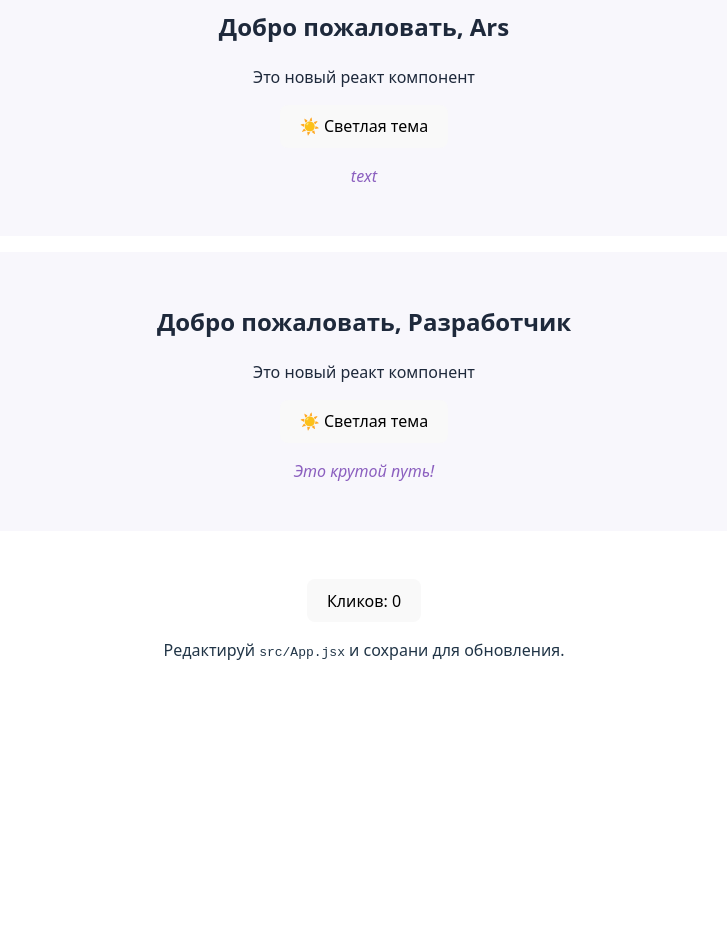
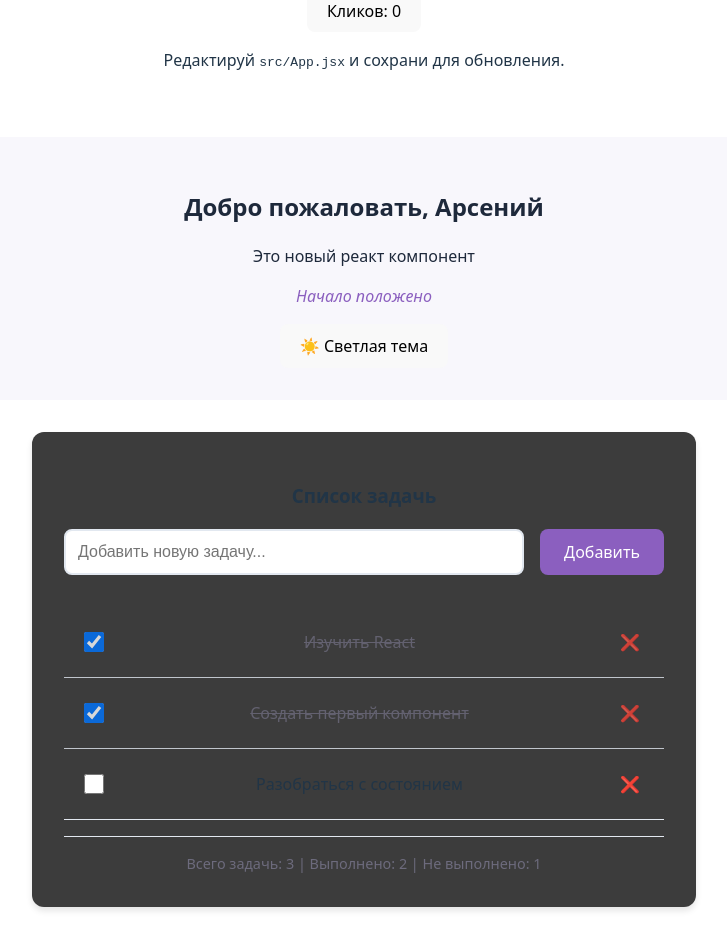
Before and after one commit to Kiberars/React-First-Project, a React (Vite) app: page / in a window 1280 px wide. Shown: the part 200-1150 px from the top of the page, without its empty margins (276-1003 px from the left). Before the commit the page ends 943 px from the top, so only its background shows below. Built offline with nearby package versions, Linux system fonts and the light colour scheme.

Commit message:
Добавли todo лист, разобрался с добавление и удаления из массива

```diff
--- a/src/App.css
+++ b/src/App.css
@@ -3,34 +3,6 @@
   margin: 0 auto;
   padding: 2rem;
   text-align: center;
-}
-
-.logo {
-  height: 6em;
-  padding: 1.5em;
-  will-change: filter;
-  transition: filter 300ms;
-}
-.logo:hover {
-  filter: drop-shadow(0 0 2em #646cffaa);
-}
-.logo.react:hover {
-  filter: drop-shadow(0 0 2em #61dafbaa);
-}
-
-@keyframes logo-spin {
-  from {
-    transform: rotate(0deg);
-  }
-  to {
-    transform: rotate(360deg);
-  }
-}
-
-@media (prefers-reduced-motion: no-preference) {
-  a:nth-of-type(2) .logo {
-    animation: logo-spin infinite 20s linear;
-  }
 }
 
 .card {
@@ -66,3 +38,109 @@
 .message:hover {
   color: #ff0000;
 }
+
+/* Стили для компонента TodoList */
+.todo-list {
+  background: #3c3c3c;
+  padding: 2rem;
+  border-radius: 12px;
+  margin: 2rem 0;
+  box-shadow: 0 4px 6px rgba(0, 0, 0, 0.1);
+  max-width: 600px;
+  margin-left: auto;
+  margin-right: auto;
+}
+
+.todo-form {
+  display: flex;
+  gap: 1rem;
+  margin-bottom: 2rem;
+}
+
+.todo-input {
+  flex: 1;
+  padding: 0.75rem;
+  border: 2px solid #e2e8f0;
+  border-radius: 8px;
+  font-size: 1rem;
+  transition: border-color 0.3s;
+}
+
+.todo-input:focus {
+  outline: none;
+  border-color: #8b5fbf;
+}
+
+.add-btn {
+  background: #8b5fbf;
+  color: white;
+  border: none;
+  padding: 0.75rem 1.5rem;
+  border-radius: 8px;
+  cursor: pointer;
+  transition: background 0.3s;
+}
+
+.add-btn:hover {
+  background: #7b4faf;
+}
+
+.todos {
+  list-style: none;
+  padding: 0;
+}
+
+.todo-item {
+  display: flex;
+  align-items: center;
+  gap: 1rem;
+  padding: 1rem;
+  border-bottom: 1px solid #e2e8f0;
+  transition: background 0.3s;
+}
+
+.todo-item:hover {
+  background: #ababab;
+}
+
+.todo-item.completed {
+  opacity: 0.8;
+}
+
+.todo-checkbox {
+  width: 20px;
+  height: 20px;
+  cursor: pointer;
+}
+
+.todo-text {
+  flex: 1;
+  font-size: 1rem;
+}
+
+.todo-item.completed .todo-text {
+  text-decoration: line-through;
+  color: #6d6b7d;
+}
+
+.delete-btn {
+  background: none;
+  border: none;
+  cursor: pointer;
+  padding: 0.5rem;
+  border-radius: 4px;
+  transition: background 0.3s;
+}
+
+.delete-btn:hover {
+  background: #fee2e2;
+}
+
+.todo-stats {
+  margin-top: 1rem;
+  padding-top: 1rem;
+  border-top: 1px solid #e2e8f0;
+  text-align: center;
+  color: #6d6b7d;
+  font-size: 0.9rem;
+}
--- a/src/App.jsx
+++ b/src/App.jsx
@@ -1,6 +1,7 @@
 import { useState } from 'react';
 import './App.css';
 import Welcome from './components/welcome';
+import TodoList from './components/TodoList';
 
 function App() {
   const [count, setCount] = useState(0);
@@ -13,8 +14,7 @@ function App() {
     <div className="App">
       <header className="App-Header">
         <h1>Мое первое React приложение! 🚀</h1>
-        <Welcome name="Ars" message="text" />
-        <Welcome name="Разработчик" message="Это крутой путь!" />
+
         <div className="card" onClick={increment}>
           <button>Кликов: {count}</button>
           <p>
@@ -22,6 +22,8 @@ function App() {
           </p>
         </div>
       </header>
+      <Welcome name="Арсений" message="Начало положено" />
+	  <TodoList/>
     </div>
   );
 }
--- /dev/null
+++ b/src/components/TodoList.jsx
@@ -0,0 +1,79 @@
+// import { useState } from 'react';
+
+import { useState } from 'react';
+
+function TodoList() {
+  const [todos, setTodos] = useState([
+    { id: 1, Text: 'Изучить React', completed: true },
+    { id: 2, Text: 'Создать первый компонент', completed: true },
+    { id: 3, Text: 'Разобраться с состоянием', completed: false },
+  ]);
+  const [newTodo, setNewTodo] = useState('');
+
+  const addTodo = () => {
+    if (newTodo.trim === '') return;
+
+    const todo = {
+      id: Date.now(),
+      Text: newTodo,
+      completed: false,
+    };
+
+    setTodos([todo, ...todos]);
+
+    setNewTodo('');
+  };
+
+  const delTodo = (id) => {
+    setTodos(todos.filter((todo) => todo.id !== id));
+  };
+
+  const toggleTodo = (id) => {
+    setTodos(todos.map((todo) => (todo.id === id ? { ...todo, completed: !todo.completed } : todo)));
+  };
+
+  const handleKeyPress = (e) => {
+    if (e.key === 'Enter') {
+      addTodo();
+    }
+  };
+
+  return (
+    <div className="todo-list">
+      <h3>Список задачь</h3>
+
+      <div className="todo-form">
+        <input
+          type="text"
+          value={newTodo}
+          onChange={(e) => setNewTodo(e.target.value)}
+          onKeyPress={handleKeyPress}
+          placeholder="Добавить новую задачу..."
+          className="todo-input"
+        />
+        <button onClick={addTodo} className="add-btn">
+          Добавить
+        </button>
+      </div>
+
+      <ul className="todos">
+        {todos.map((todo) => (
+          <li key={todo.id} className={`todo-item ${todo.completed ? 'completed' : ''}`}>
+            <input type="checkbox" checked={todo.completed} onChange={() => toggleTodo(todo.id)} className="todo-checkbox" />
+            <span className="todo-text">{todo.Text}</span>
+            <button onClick={() => delTodo(todo.id)} className="delete-btn">
+              ❌
+            </button>
+          </li>
+        ))}
+      </ul>
+
+      <div className="todo-stats">
+        Всего задачь: {todos.length} | Выполнено: {todos.filter((todo) => todo.completed).length} | Не выполнено:{' '}
+        {todos.filter((todo) => !todo.completed).length}
+      </div>
+    </div>
+  );
+}
+
+export default TodoList;
--- a/src/components/Welcome.jsx
+++ b/src/components/Welcome.jsx
@@ -19,8 +19,8 @@ function Welcome(props) {
     <div className={isDark ? 'welcome-dark' : 'welcome-light'}>
       <h2>Добро пожаловать, {props.name}</h2>
       <p>Это новый реакт компонент</p>
+      {props.message && <p className="message">{props.message}</p>}
       <button onClick={toggleTheme}>{isDark ? '🌙 Темная тема' : '☀️ Светлая тема'}</button>
-      {props.message && <p className="message">{props.message}</p>}
     </div>
   );
 }
```
